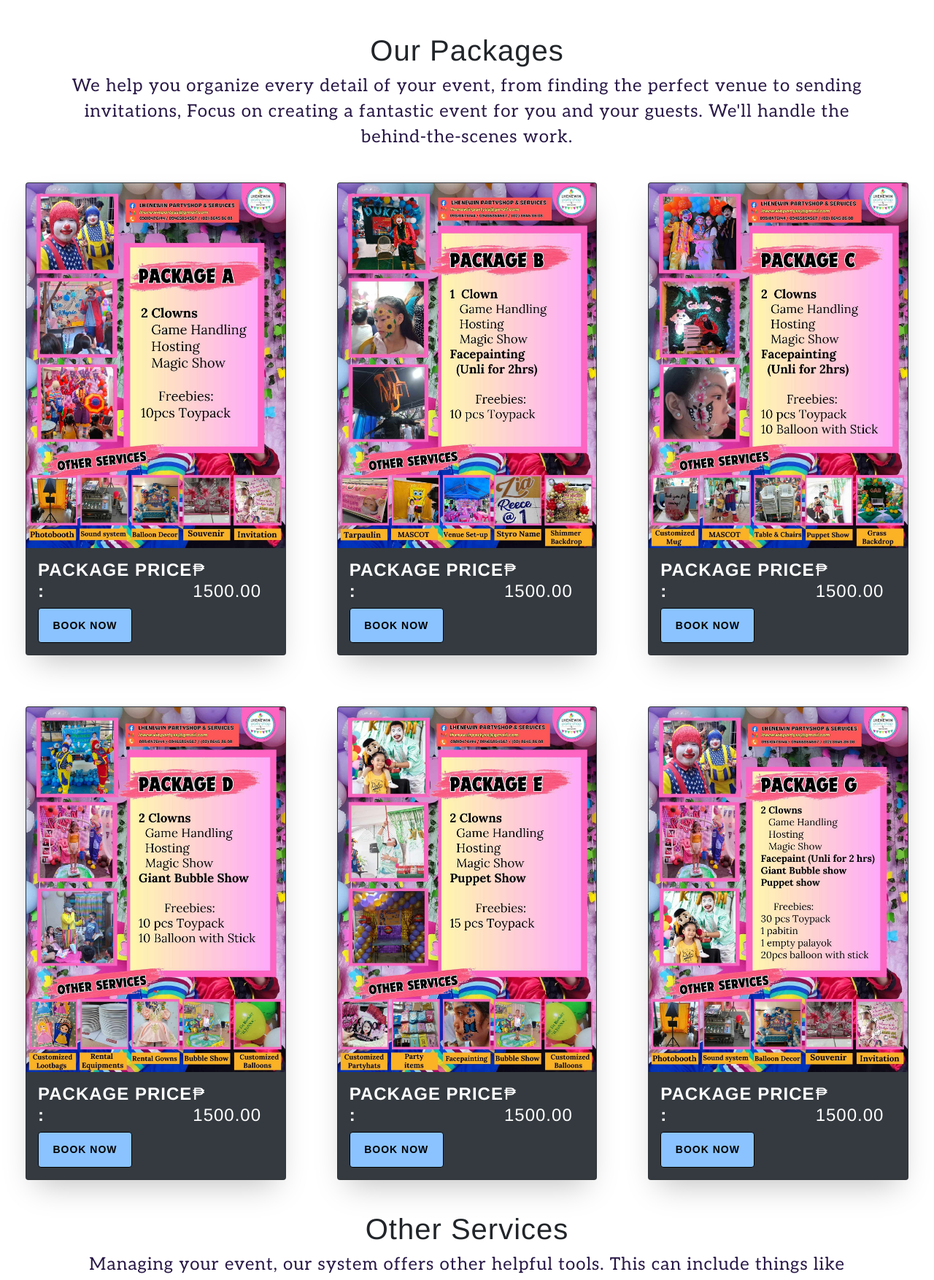
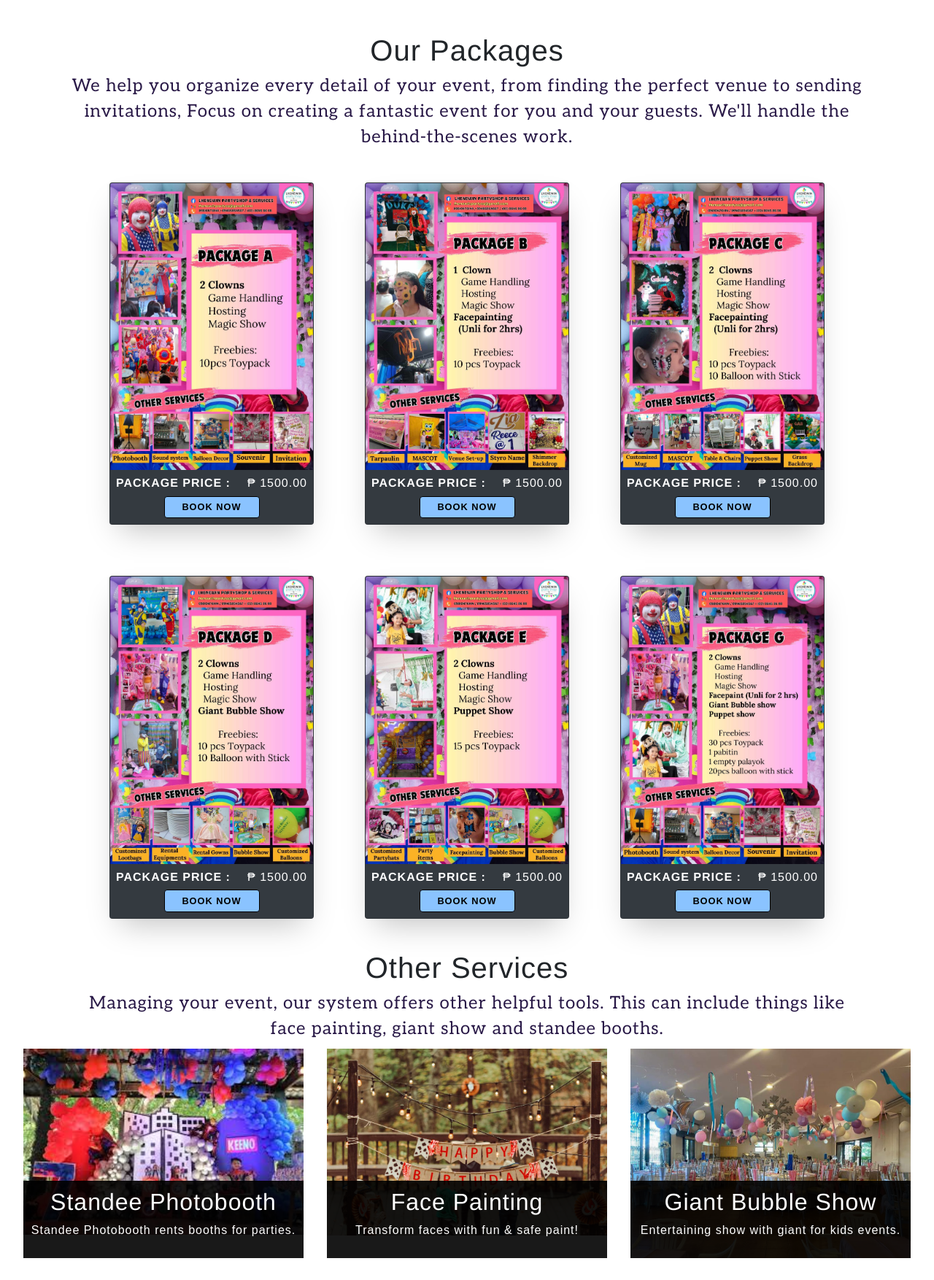
Before and after one commit to clozer22/freelancing, a PHP site: page / in a window 1280 px wide. Shown: the part 1003-2757 px from the top of the page at 73% size. Run offline with PHP 8.4, Linux system fonts and the light colour scheme; data comes from the database, SQL or seed files in the repository; some libraries are stand-ins or nearby versions.

Commit message:
New Packs

```diff
--- a/cssproj/services.css
+++ b/cssproj/services.css
@@ -15,8 +15,9 @@
   margin: 0 auto;
 }
 .card_image{
-  max-height: 500px;
-  max-width: 100%;
+  max-height: auto;
+  max-width: 300px;
+  margin: auto;
 }
 .imgR {
   max-width: 100%;
@@ -25,14 +26,15 @@
 
 .btnR {
   color: black;
-  padding: 0.8rem;
-  font-size: 14px;
+  padding: 0.3rem;
+  font-size: 0.8rem;
   text-transform: uppercase;
   border-radius: 4px;
   font-weight: 600;
   display: block;
   /* margin-left: auto; */
-  width: 40%;
+  margin: auto  ;
+  width: 50%;
   cursor: pointer;
   border: 1px solid black;
   background: #8ac3ff;
@@ -44,11 +46,13 @@
 }
 .card_price{
   /* margin-top: 13px; */
+  font-size: 1rem;
   color: white;
 }
 .cards {
   display: flex;
   flex-wrap: wrap;
+  justify-content: center;
   list-style: none;
   margin: 0;
   padding: 0;
@@ -61,15 +65,15 @@
   padding: 35px;
 }
 
-@media (min-width: 40rem) {
+@media (min-width: 500px) {
   .cards_item {
-    width: 50%;
+    width: 400px;
   }
 }
 
-@media (min-width: 56rem) {
+@media (min-width: 600px) {
   .cards_item {
-    width: 33.3333%;
+    width: 350px;
   }
 }
 
@@ -83,13 +87,13 @@
 }
 
 .card_content {
-  padding: 1rem;
+  padding: 0.5rem;
   background: #343a40;
 }
 
 .card_title {
   color: white;
-  font-size: 1.5rem;
+  font-size: 1rem;
   font-weight: 700;
   letter-spacing: 1px;
   text-transform: capitalize;
--- a/user/diy.php
+++ b/user/diy.php
@@ -186,7 +186,7 @@
             <a class="nav-link " href="package.php">Packages</a>
           </li>
           <li class="nav-item active">
-            <a class="nav-link active " href="diy.php">DIY Package</a>
+            <a class="nav-link active   " href="diy.php">DIY Package</a>
           </li>
           <li class="nav-item ">
             <a class="nav-link " href="diy_cart.php">Cart</a>
--- a/user/package.php
+++ b/user/package.php
@@ -91,12 +91,10 @@
             <div class="card_content">
               <p class="card_text hide"><?php echo $row['Product']; ?></p>
               <div style="display: flex; justify-content:space-between">
-
                 <h2 class="card_title">PACKAGE PRICE :</h2>
                 <h4 class="card_price">₱ <?php echo $row['Price']; ?></h4>
               </div>
                 <a type="button" class="btnR card_btn" href="booking_form.php?package=<?php echo $row['id']; ?>" style="text-align:center; text-decoration:none;">BOOK NOW</a>
-
             </div>
           </div>
         </li>
```
Also changed, not shown: uploadpack/A.jpg, uploadpack/B.jpg, uploadpack/C.jpg, uploadpack/D.jpg, uploadpack/e.jpg (added), uploadpack/f.jpg (added), uploadpack/g.jpg (added), uploadpack/h.jpg (added), uploadpack/i.jpg (added), 8 other files. Lines whose indentation alone changed are shown as unchanged.
